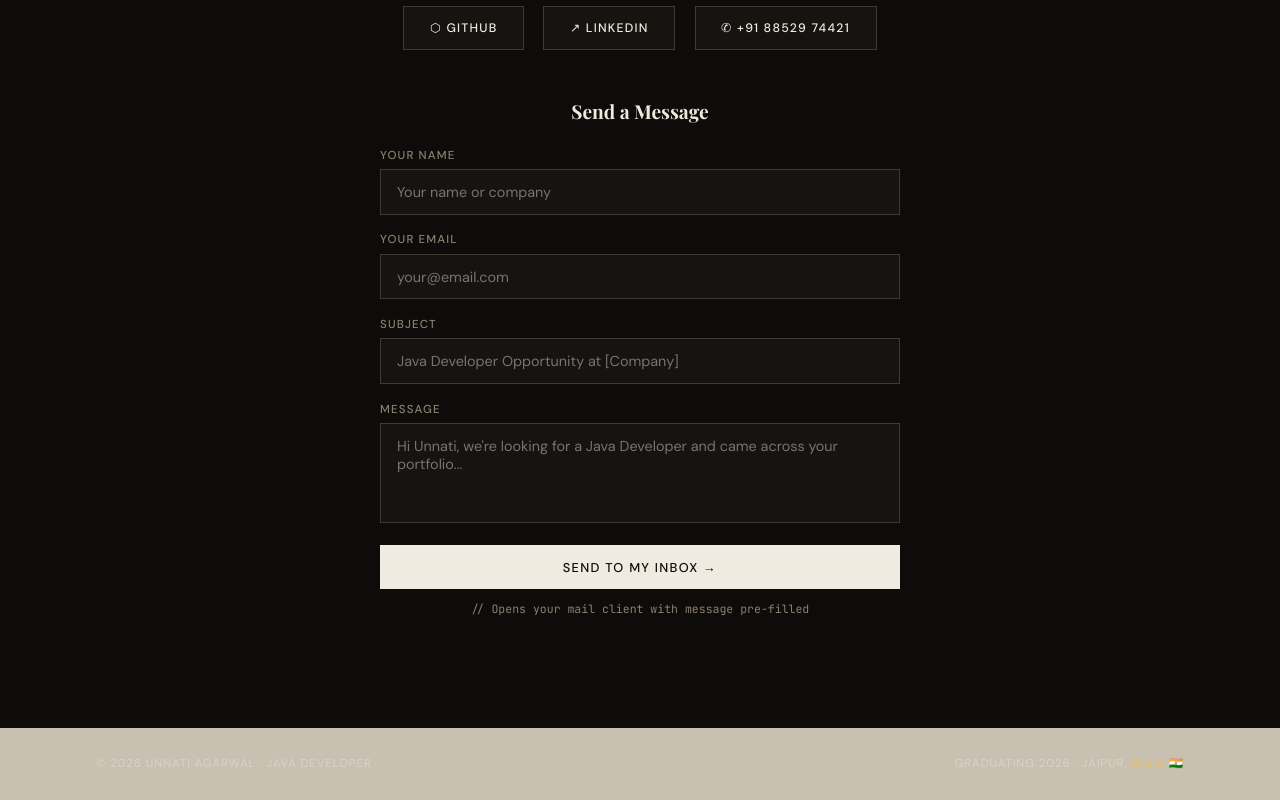
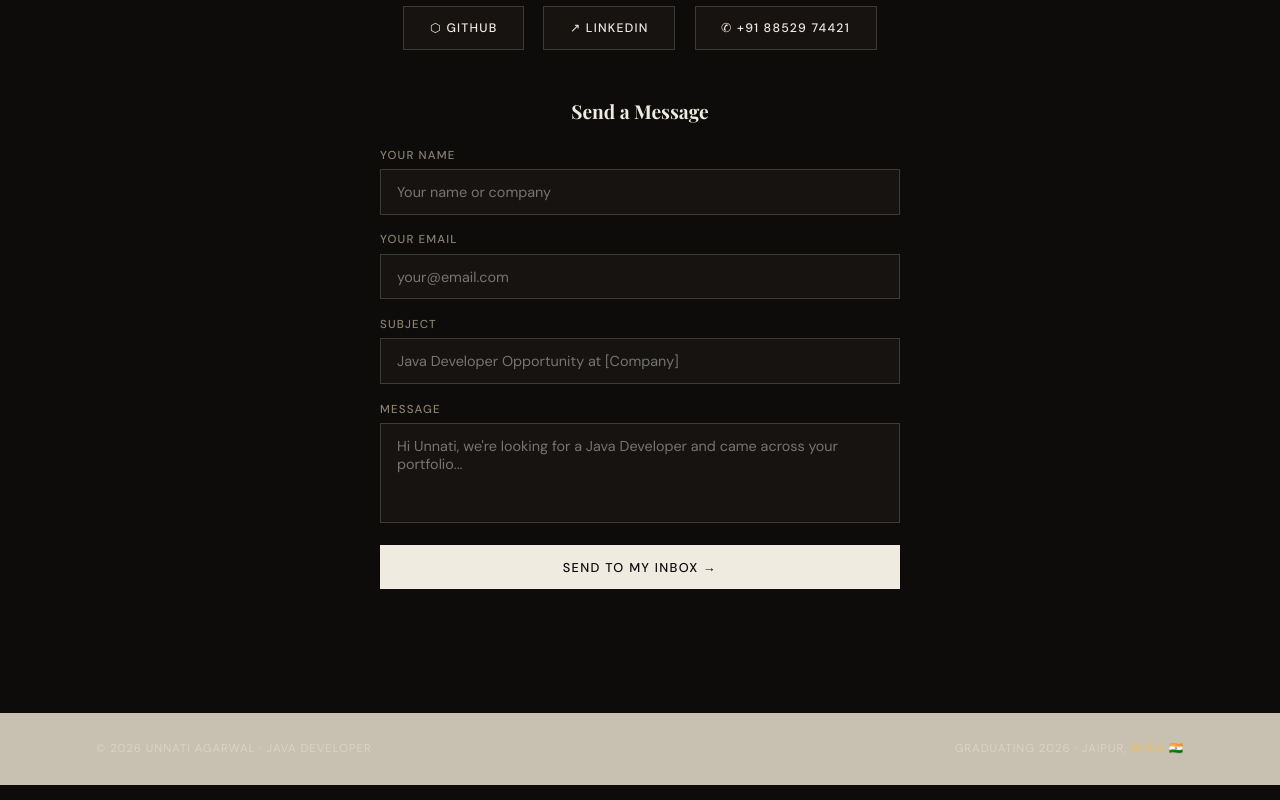
Before and after one commit to agarwalunnati/portfolio, a plain HTML site: page index.html in a window 1280 px wide. Shown: the part 5530-6330 px from the top of the page. Drawn offline with nearby package versions, Linux system fonts and the light colour scheme; a web font is replaced by a local one.

Commit message:
Remove instructional paragraph from email form
Removed instructional text from the email form.

```diff
--- a/index.html
+++ b/index.html
@@ -420,7 +420,7 @@ footer span{color:var(--gold2);}
       <div class="form-row"><label>Subject</label><input type="text" id="cf-subject" placeholder="Java Developer Opportunity at [Company]"></div>
       <div class="form-row"><label>Message</label><textarea id="cf-msg" rows="4" placeholder="Hi Unnati, we're looking for a Java Developer and came across your portfolio..."></textarea></div>
       <button class="form-submit" onclick="submitForm()">Send to My Inbox →</button>
-      <p style="font-size:0.72rem;color:var(--muted);margin-top:0.7rem;text-align:center;font-family:'JetBrains Mono',monospace;">// Opens your mail client with message pre-filled</p>
+      <p style="font-size:0.72rem;color:var(--muted);margin-top:0.7rem;text-align:center;font-family:'JetBrains Mono',monospace;"></p>
     </div>
   </div>
 </section>
```
